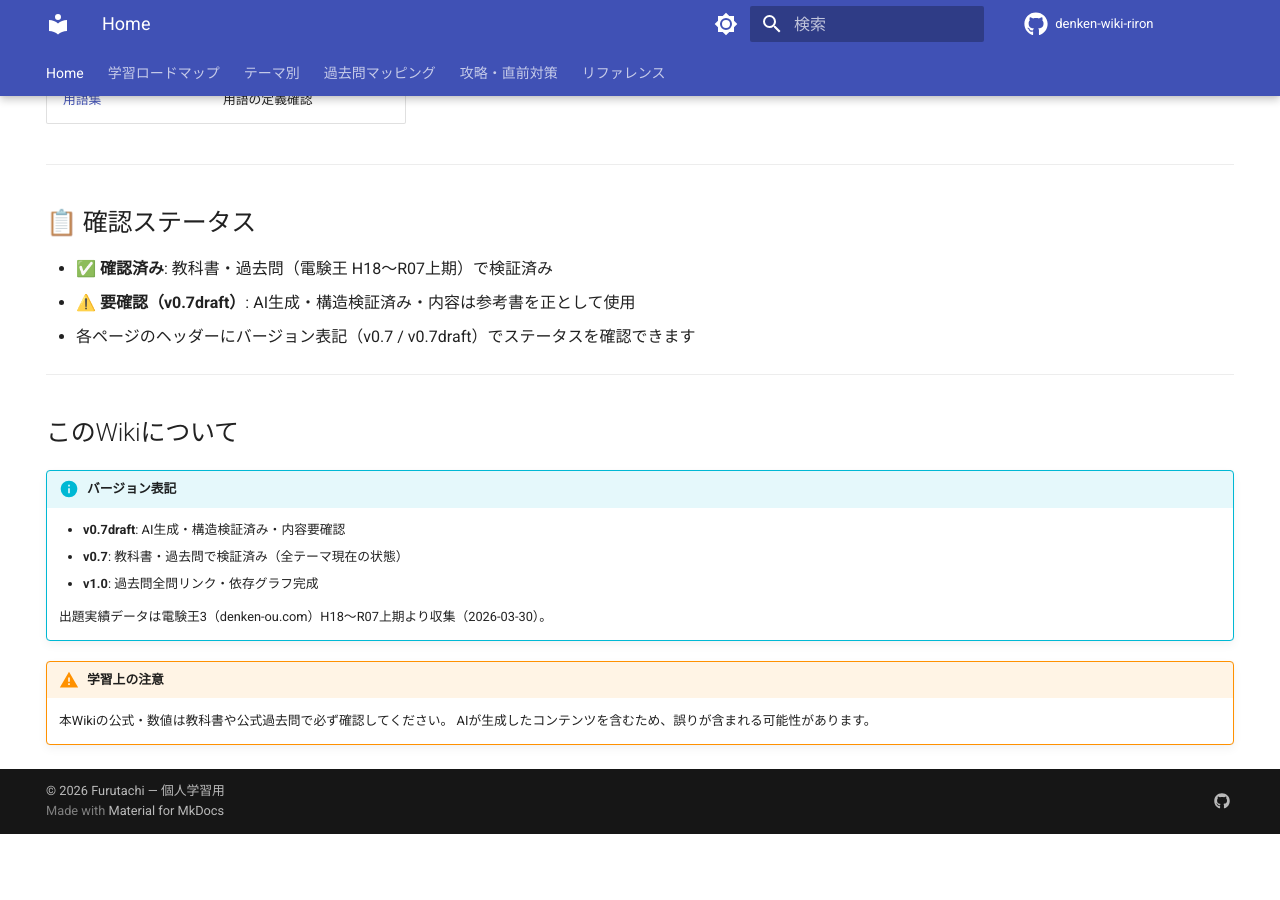
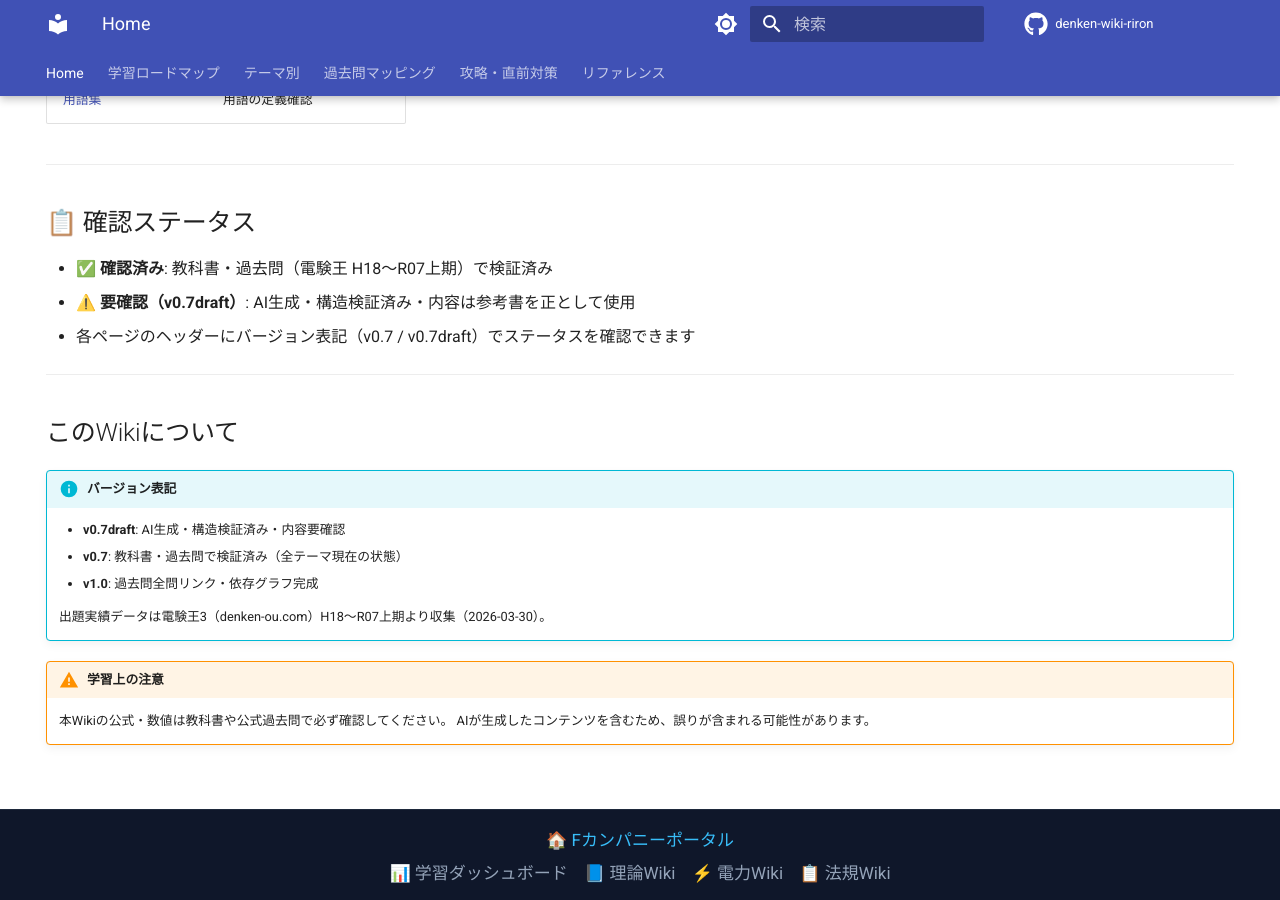
Before and after one commit to kfurufuru/denken-wiki-riron, an MkDocs documentation site: the page built from docs/index.md, in a window 1280 px wide and 900 px high, scrolled down 2309 px. Built offline with MkDocs 1.6.1 and Material for MkDocs 9.7.7, drawn with Linux system fonts in a browser that asks for light colours; comment, search, counter and statistics services are not loaded; before the commit the page ends 3143 px from its top, so only the background shows below that.

Commit message:
feat: add secretary portal footer for cross-navigation

```diff
--- a/overrides/main.html
+++ b/overrides/main.html
@@ -26,3 +26,18 @@
     </a>
   </div>
 {% endblock %}
+
+{% block footer %}
+<!-- Secretary Portal Footer -->
+<footer style="margin-top:40px;padding:16px;background:#0f172a;color:#94a3b8;font-size:0.85rem;text-align:center;border-top:1px solid #1e293b;">
+  <div style="margin-bottom:8px;">
+    <a href="http://localhost:8092/portal-v2.html" style="color:#38bdf8;margin:0 8px;">🏠 Fカンパニーポータル</a>
+  </div>
+  <div>
+    <a href="https://kfurufuru.github.io/denken3-study/" style="color:#94a3b8;margin:0 6px;">📊 学習ダッシュボード</a>
+    <a href="https://kfurufuru.github.io/denken-wiki-riron/" style="color:#94a3b8;margin:0 6px;">📘 理論Wiki</a>
+    <a href="https://kfurufuru.github.io/denken-wiki-denryoku/" style="color:#94a3b8;margin:0 6px;">⚡ 電力Wiki</a>
+    <a href="https://kfurufuru.github.io/denken-wiki/" style="color:#94a3b8;margin:0 6px;">📋 法規Wiki</a>
+  </div>
+</footer>
+{% endblock %}
```
